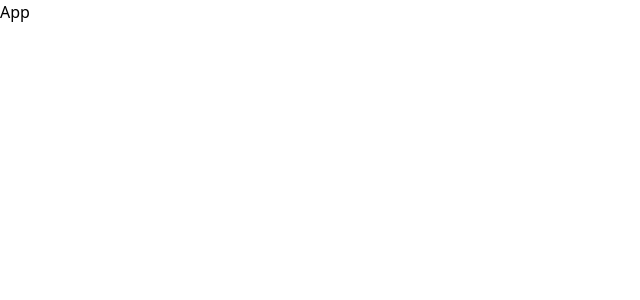
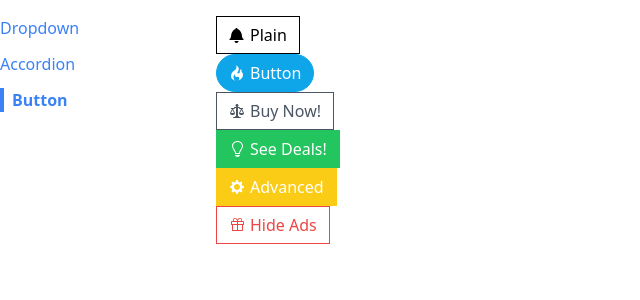
Before and after one commit to simonbjerkas/react-redux, a React (Create React App) app in the folder comps/: page /buttons in a window 1280 px wide. Shown: the top 300 px of the page, without its empty margins (0-640 px from the left). Built offline with nearby package versions, Linux system fonts and the light colour scheme.

Commit message:
Navigation feature added

```diff
--- a/comps/package.json
+++ b/comps/package.json
@@ -16,6 +16,7 @@
     "react-dom": "^18.2.0",
     "react-icons": "^4.7.1",
     "react-scripts": "5.0.1",
+    "tailwind-scrollbar-hide": "^1.1.7",
     "typescript": "^4.9.5",
     "web-vitals": "^2.1.4"
   },
--- a/comps/src/App.tsx
+++ b/comps/src/App.tsx
@@ -1,5 +1,31 @@
+import Route from './components/Route';
+import Sidebar from './components/Sidebar';
+import AccordionPage from './pages/AccordionPage';
+import ButtonPage from './pages/ButtonPage';
+import DropdownPage from './pages/DropdownPage';
+
 const App = () => {
-  return <div>App</div>;
+  const pages = [
+    { label: 'Dropdown', path: '/' },
+    { label: 'Accordion', path: '/accordion' },
+    { label: 'Button', path: '/buttons' },
+  ];
+  return (
+    <div className="container mx-auto mt-4 grid grid-cols-6 gap-4">
+      <Sidebar links={pages} />
+      <div className="col-span-5">
+        <Route path="/">
+          <DropdownPage />
+        </Route>
+        <Route path="/accordion">
+          <AccordionPage />
+        </Route>
+        <Route path="/buttons">
+          <ButtonPage />
+        </Route>
+      </div>
+    </div>
+  );
 };
 
 export default App;
--- a/comps/src/components/Button.tsx
+++ b/comps/src/components/Button.tsx
@@ -53,25 +53,32 @@ const Button = ({
   danger,
   ...rest
 }: TButton) => {
-  const styling = classNames(
-    rest.className,
-    'flex items-center border px-3 py-1.5',
-    {
-      'border-black': !primary && !secondary && !success && !warning && !danger,
-      'border-blue-400 bg-blue-400 text-white': primary,
-      'border-slate-400 bg-slate-400 text-white': secondary,
-      'border-green-400 bg-green-400 text-white': success,
-      'border-yellow-400 bg-yellow-400 text-white': warning,
-      'border-red-400 bg-red-400 text-white': danger,
-      'rounded-full': rounded,
-      'bg-white': outline,
-      'text-blue-400': outline && primary,
-      'text-slate-400': outline && secondary,
-      'text-green-400': outline && success,
-      'text-yellow-400': outline && warning,
-      'text-red-400': outline && danger,
-    }
-  );
+  const styling = classNames('flex items-center px-3 py-1.5 border', {
+    'border-black': !primary && !secondary && !success && !warning && !danger,
+
+    'border-sky-500': primary,
+    'border-gray-600': secondary,
+    'border-green-500': success,
+    'border-yellow-400': warning,
+    'border-red-500': danger,
+
+    'bg-sky-500': primary && !outline,
+    'bg-gray-600': secondary && !outline,
+    'bg-green-500': success && !outline,
+    'bg-yellow-400': warning && !outline,
+    'bg-red-500': danger && !outline,
+    'bg-white': outline,
+
+    'text-white':
+      !outline && (primary || secondary || success || warning || danger),
+    'text-sky-500': outline && primary,
+    'text-gray-600': outline && secondary,
+    'text-green-500': outline && success,
+    'text-yellow-400': outline && warning,
+    'text-red-500': outline && danger,
+
+    'rounded-full': rounded,
+  });
   return (
     <button {...rest} className={styling}>
       {children}
--- /dev/null
+++ b/comps/src/components/Link.tsx
@@ -0,0 +1,32 @@
+import classNames from 'classnames';
+import { useNavigationContext } from '../hooks/use-navigation-context';
+
+interface ILink extends React.AnchorHTMLAttributes<HTMLAnchorElement> {
+  to: string;
+  activeClassName: string;
+  children: React.ReactNode;
+}
+
+const Link = ({ to, children, className, activeClassName }: ILink) => {
+  const { navigate, currentPath } = useNavigationContext();
+
+  const styling = classNames(
+    'text-blue-500',
+    className,
+    currentPath === to && activeClassName
+  );
+
+  const handleClick = (e: React.MouseEvent<HTMLAnchorElement>) => {
+    if (e.metaKey || e.ctrlKey) return;
+    e.preventDefault();
+    navigate(to);
+  };
+
+  return (
+    <a className={styling} onClick={handleClick} href={to}>
+      {children}
+    </a>
+  );
+};
+
+export default Link;
--- /dev/null
+++ b/comps/src/components/Route.tsx
@@ -0,0 +1,16 @@
+import { useNavigationContext } from '../hooks/use-navigation-context';
+
+type IRoute = {
+  path: string;
+  children: React.ReactNode;
+};
+
+const Route = ({ path, children }: IRoute) => {
+  const { currentPath } = useNavigationContext();
+  if (path === currentPath) {
+    return <div>{children}</div>;
+  }
+  return null;
+};
+
+export default Route;
--- /dev/null
+++ b/comps/src/components/Sidebar.tsx
@@ -0,0 +1,31 @@
+import Link from './Link';
+
+interface ISidebar {
+  links: {
+    label: string;
+    path: string;
+  }[];
+}
+
+const Sidebar = ({ links }: ISidebar) => {
+  const renderedLinks = links.map((link) => {
+    return (
+      <Link
+        activeClassName="font-bold border-l-4 border-blue-500 pl-2"
+        className="mb-3"
+        key={link.label}
+        to={link.path}
+      >
+        {link.label}
+      </Link>
+    );
+  });
+
+  return (
+    <div className="sticky top-0 flex flex-col items-start overflow-y-scroll scrollbar-hide">
+      {renderedLinks}
+    </div>
+  );
+};
+
+export default Sidebar;
--- /dev/null
+++ b/comps/src/context/navigation.tsx
@@ -0,0 +1,44 @@
+import { createContext, useEffect, useState } from 'react';
+
+interface INavigationContext {
+  currentPath: string;
+  navigate(to: string): void;
+}
+
+const NavigationContext = createContext<INavigationContext>({
+  currentPath: window.location.pathname,
+  navigate: function (to: string): void {
+    throw new Error('Function not implemented.');
+  },
+});
+
+interface INavigationProvider {
+  children: React.ReactNode;
+}
+
+const NavigationProvider = ({ children }: INavigationProvider) => {
+  const [currentPath, setCurrentPath] = useState(window.location.pathname);
+
+  useEffect(() => {
+    const handler = () => {
+      setCurrentPath(window.location.pathname);
+    };
+
+    window.addEventListener('popstate', handler);
+    return () => window.removeEventListener('popstate', handler);
+  }, []);
+
+  const navigate = (to: string): void => {
+    window.history.pushState({}, '', to);
+    setCurrentPath(to);
+  };
+
+  return (
+    <NavigationContext.Provider value={{ currentPath, navigate }}>
+      {children}
+    </NavigationContext.Provider>
+  );
+};
+
+export { NavigationProvider };
+export default NavigationContext;
--- /dev/null
+++ b/comps/src/hooks/use-navigation-context.ts
@@ -0,0 +1,6 @@
+import { useContext } from 'react';
+import NavigationContext from '../context/navigation';
+
+export const useNavigationContext = () => {
+  return useContext(NavigationContext);
+};
--- a/comps/src/index.tsx
+++ b/comps/src/index.tsx
@@ -3,8 +3,13 @@ import './index.css';
 import React from 'react';
 import ReactDOM from 'react-dom/client';
 import App from './App';
+import { NavigationProvider } from './context/navigation';
 
 const el = document.getElementById('root') as Element;
 const root = ReactDOM.createRoot(el);
 
-root.render(<App />);
+root.render(
+  <NavigationProvider>
+    <App />
+  </NavigationProvider>
+);
--- a/comps/src/pages/ButtonPage.tsx
+++ b/comps/src/pages/ButtonPage.tsx
@@ -9,7 +9,7 @@ import {
 import Button from '../components/Button';
 
 const ButtonPage = () => {
-  const handleClick = (): void => console.log('Clicked!');
+  const handleClick = (): void => {};
 
   return (
     <div>
--- a/comps/tailwind.config.js
+++ b/comps/tailwind.config.js
@@ -4,5 +4,5 @@ module.exports = {
   theme: {
     extend: {},
   },
-  plugins: [],
+  plugins: [require('tailwind-scrollbar-hide')],
 };
```
Also changed, not shown: 1 other file (tests, documents, lock files or other folders).
